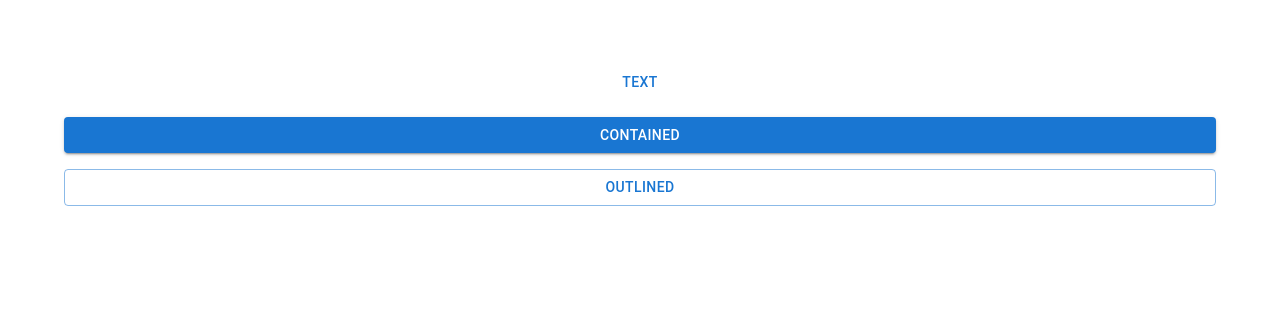
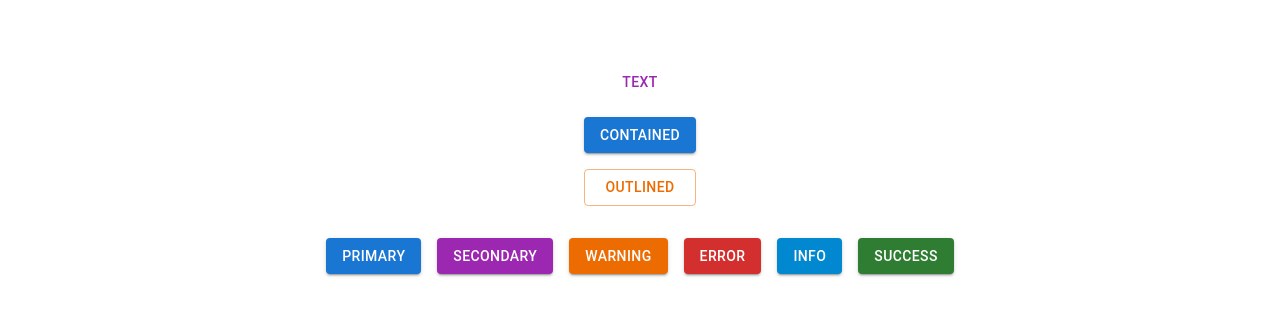
Before and after one commit to Murugananthstr/MaterialUIForReact, a React (Create React App) app in the folder react-mui-demo/: page / in a window 1280 px wide. Shown: the top 316 px of the page. Built offline with nearby package versions, Linux system fonts and the light colour scheme.

Commit message:
Typography color variant

```diff
--- a/react-mui-demo/src/components/MuiButton.tsx
+++ b/react-mui-demo/src/components/MuiButton.tsx
@@ -3,10 +3,36 @@ import React from "react";
 
 const MuiButton = () => {
   return (
-    <Stack spacing={2} direction="column">
-      <Button variant="text">Text</Button>
-      <Button variant="contained">Contained</Button>
-      <Button variant="outlined">Outlined</Button>
+    <Stack spacing={4} alignItems={"center"}>
+      <Stack spacing={2} direction="column">
+        <Button variant="text" color="secondary" href="https://google.com">
+          Text
+        </Button>
+        <Button variant="contained">Contained</Button>
+        <Button variant="outlined" color="warning">
+          Outlined
+        </Button>
+      </Stack>
+      <Stack spacing={2} direction="row">
+        <Button variant="contained" color="primary">
+          Primary
+        </Button>
+        <Button variant="contained" color="secondary">
+          secondary
+        </Button>
+        <Button variant="contained" color="warning">
+          warning
+        </Button>
+        <Button variant="contained" color="error">
+          error
+        </Button>
+        <Button variant="contained" color="info">
+          info
+        </Button>
+        <Button variant="contained" color="success">
+          Success
+        </Button>
+      </Stack>
     </Stack>
   );
 };
```
